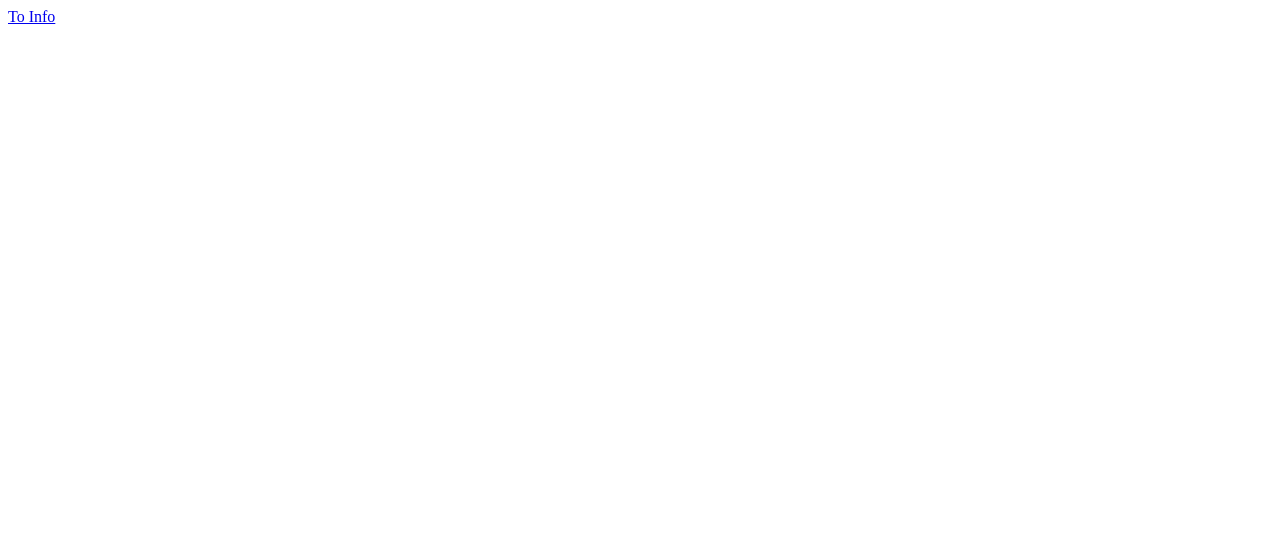
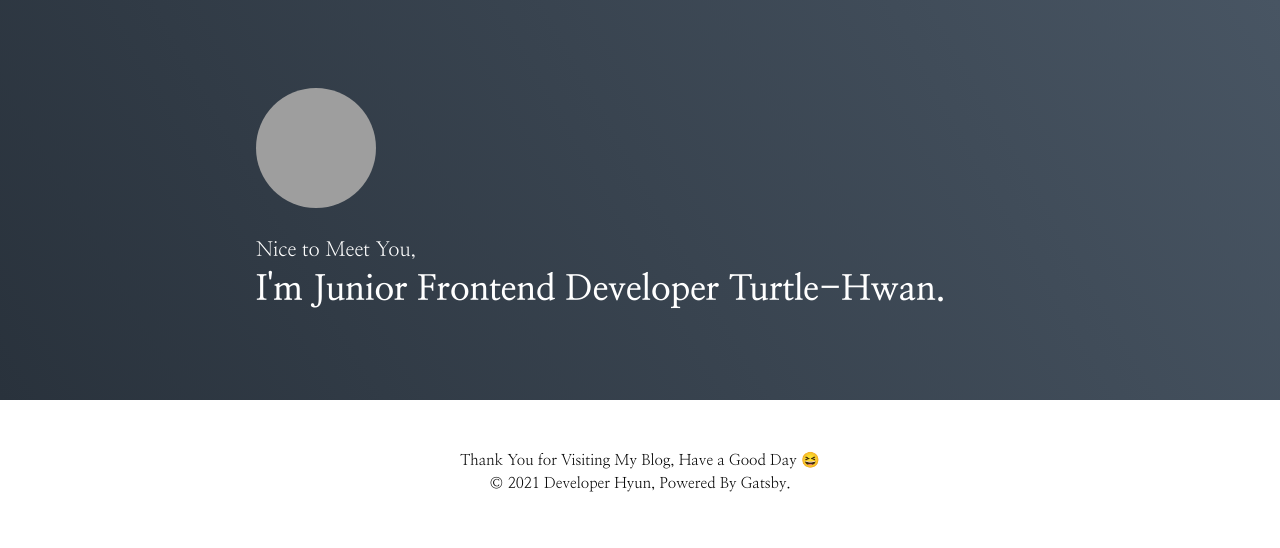
Before and after one commit to Turtle-Hwan/Turtle-Hwan.github.io, a Gatsby site: page / in a window 1280 px wide. Built offline with nearby package versions, Linux system fonts and the light colour scheme; Gatsby itself is replaced by a stand-in of ours; grey boxes are pictures that could not be loaded.

Commit message:
main page

```diff
--- /dev/null
+++ b/src/components/Common/Footer.tsx
@@ -0,0 +1,24 @@
+//페이지 하단 푸터
+import React, { FunctionComponent } from 'react'
+import styled from '@emotion/styled'
+
+const FooterWrapper = styled.div`
+  display: grid;
+  place-items: center;
+  margin-top: auto;
+  padding: 50px 0;
+  font-size: 15px;
+  text-align: center;
+  line-height: 1.5;
+`
+
+const Footer: FunctionComponent = function () {
+  return (
+    <FooterWrapper>
+      Thank You for Visiting My Blog, Have a Good Day 😆
+      <br />© 2021 Developer Hyun, Powered By Gatsby.
+    </FooterWrapper>
+  )
+}
+
+export default Footer
--- /dev/null
+++ b/src/components/Common/GlobalStyle.tsx
@@ -0,0 +1,33 @@
+//전역 스타일
+import React, { FunctionComponent } from 'react'
+import { Global, css } from '@emotion/react'
+
+const defaultStyle = css`
+  @import url('https://fonts.googleapis.com/css2?family=Nanum+Myeongjo:wght@400;700;800&display=swap');
+
+  * {
+    padding: 0;
+    margin: 0;
+    box-sizing: border-box;
+    font-family: 'Nanum Myeongjo', serif;
+  }
+
+  html,
+  body,
+  #___gatsby {
+    height: 100%;
+  }
+
+  a,
+  a:hover {
+    color: inherit;
+    text-decoration: none;
+    cursor: pointer;
+  }
+`
+
+const GlobalStyle: FunctionComponent = function () {
+  return <Global styles={defaultStyle} />
+}
+
+export default GlobalStyle
--- /dev/null
+++ b/src/components/Main/Introduction.tsx
@@ -0,0 +1,47 @@
+import React, { FunctionComponent } from 'react'
+import styled from '@emotion/styled'
+import ProfileImage from 'components/Main/ProfileImage'
+
+const Background = styled.div`
+  width: 100%;
+  background-image: linear-gradient(60deg, #29323c 0%, #485563 100%);
+  color: #ffffff;
+`
+
+const Wrapper = styled.div`
+  display: flex;
+  flex-direction: column;
+  justify-content: center;
+  align-items: flex-start;
+  width: 768px;
+  height: 400px;
+  margin: 0 auto;
+`
+
+const SubTitle = styled.div`
+  font-size: 20px;
+  font-weight: 400;
+`
+
+const Title = styled.div`
+  margin-top: 5px;
+  font-size: 35px;
+  font-weight: 700;
+`
+
+const Introduction: FunctionComponent = function () {
+  return (
+    <Background>
+      <Wrapper>
+        <ProfileImage />
+
+        <div>
+          <SubTitle>Nice to Meet You,</SubTitle>
+          <Title>I'm Junior Frontend Developer Turtle-Hwan.</Title>
+        </div>
+      </Wrapper>
+    </Background>
+  )
+}
+
+export default Introduction
--- /dev/null
+++ b/src/components/Main/PostItem.tsx
@@ -0,0 +1 @@
+//포스트 아이템
--- /dev/null
+++ b/src/components/Main/PostList.tsx
@@ -0,0 +1 @@
+//여러 포스트 아이템 묶은 포스트 리스트
--- /dev/null
+++ b/src/components/Main/ProfileImage.tsx
@@ -0,0 +1,20 @@
+//소개글 구역에서 사용할 프로필 이미지
+import React, { FunctionComponent } from 'react'
+import styled from '@emotion/styled'
+
+// 자신이 원하는 프로필 이미지 링크로 설정해주세요.
+const PROFILE_IMAGE_LINK =
+  'https://avatars.githubusercontent.com/u/67897841?s=48&v=4'
+
+const ProfileImageWrapper = styled.img`
+  width: 120px;
+  height: 120px;
+  margin-bottom: 30px;
+  border-radius: 50%;
+`
+
+const ProfileImage: FunctionComponent = function () {
+  return <ProfileImageWrapper src={PROFILE_IMAGE_LINK} alt="Profile Image" />
+}
+
+export default ProfileImage
--- a/src/pages/index.tsx
+++ b/src/pages/index.tsx
@@ -1,12 +1,23 @@
 import React, { FunctionComponent } from 'react'
-import { Link } from 'gatsby'
+import styled from '@emotion/styled'
+import GlobalStyle from 'components/Common/GlobalStyle'
+import Footer from 'components/Common/Footer'
+import Introduction from 'components/Main/Introduction'
+
+const Container = styled.div`
+  display: flex;
+  flex-direction: column;
+  height: 100%;
+`
 
 const IndexPage: FunctionComponent = function () {
   return (
-    <div>
-      <Link to="/info/">To Info</Link>
-    </div>
-  );
-};
+    <Container>
+      <GlobalStyle />
+      <Introduction />
+      <Footer />
+    </Container>
+  )
+}
 
-export default IndexPage;
+export default IndexPage
```
Also changed, not shown: src/components/Main/CategoryList.tsx (added, +20 -0 lines).
